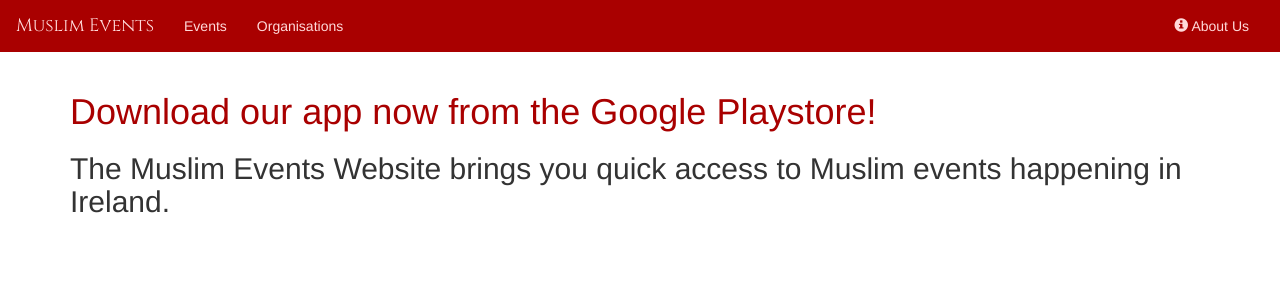
After one commit to AadamBari/Muslim-Events-Website-and-Back-end, a Django app: page /about in a window 1280 px wide. The commit adds this page. Shown: the top 300 px of the page. Run offline with Django 3.2, Linux system fonts and the light colour scheme; some libraries are stand-ins or nearby versions.

Commit message:
added about us page

```diff
--- /dev/null
+++ b/home/templates/home/aboutus.html
@@ -0,0 +1,7 @@
+{% extends 'home/base.html' %}
+
+{% block body %}
+
+    <h2>The Muslim Events Website brings you quick access to Muslim events happening in Ireland.</h2>
+
+{% endblock %}
--- a/home/templates/home/base.html
+++ b/home/templates/home/base.html
@@ -51,7 +51,7 @@
                 <ul class="nav navbar-nav navbar-right">
 
                     <li class="">
-                        <a href="{% url 'home:index' %}">
+                        <a href="{% url 'home:about' %}">
                             <span class="glyphicon glyphicon-info-sign" aria-hidden="true" ></span>
                             About Us
                         </a>
--- a/home/urls.py
+++ b/home/urls.py
@@ -11,5 +11,8 @@ urlpatterns = [
     # /organisations
     url(r'^orgs$', views.organisations, name='organisations'),
 
+    # /about
+    url(r'^about$', views.about, name='about'),
+
 
 ]
--- a/home/views.py
+++ b/home/views.py
@@ -36,6 +36,10 @@ def organisations(request):
 
     }
     return render(request, 'home/organisations.html', context)
+
+def about(request):
+
+    return render(request, 'home/aboutus.html')
 
 def detail(request, event_id):
 
```
